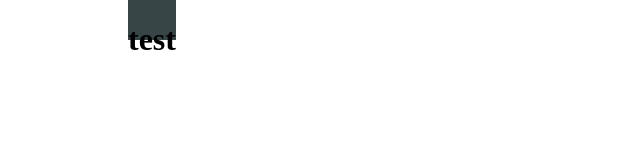
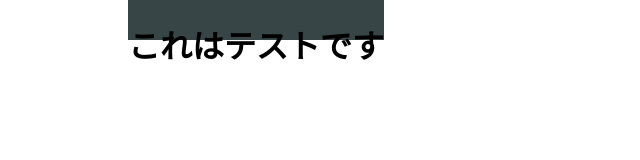
Before and after one commit to yasuwater/yasuwater.github.io, a plain HTML site: page index.html in a window 1280 px wide. Shown: the whole page, without its empty margins (0-640 px from the left). Drawn offline with Linux system fonts and the light colour scheme; files that its build step writes are made by us from their sources.

Commit message:
Update index.html

```diff
--- a/index.html
+++ b/index.html
@@ -8,7 +8,7 @@
 
     <body>
         <header>
-            <h1>test</h1>
+            <h1>これはテストです</h1>
         </header>
         <main>
 
```
